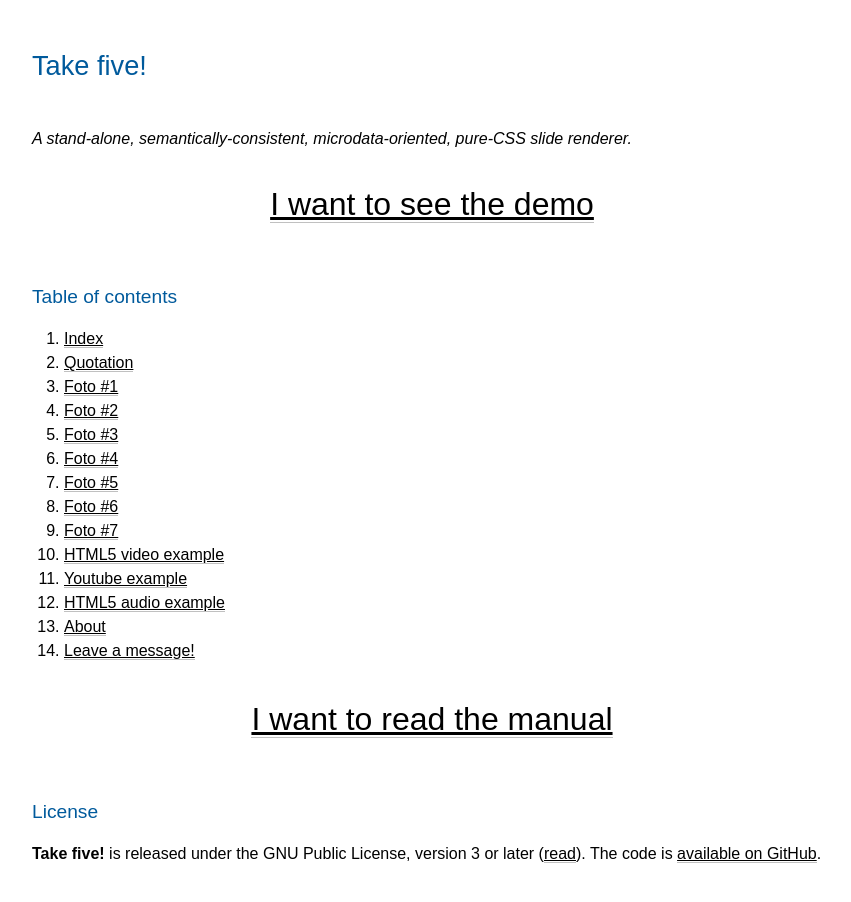
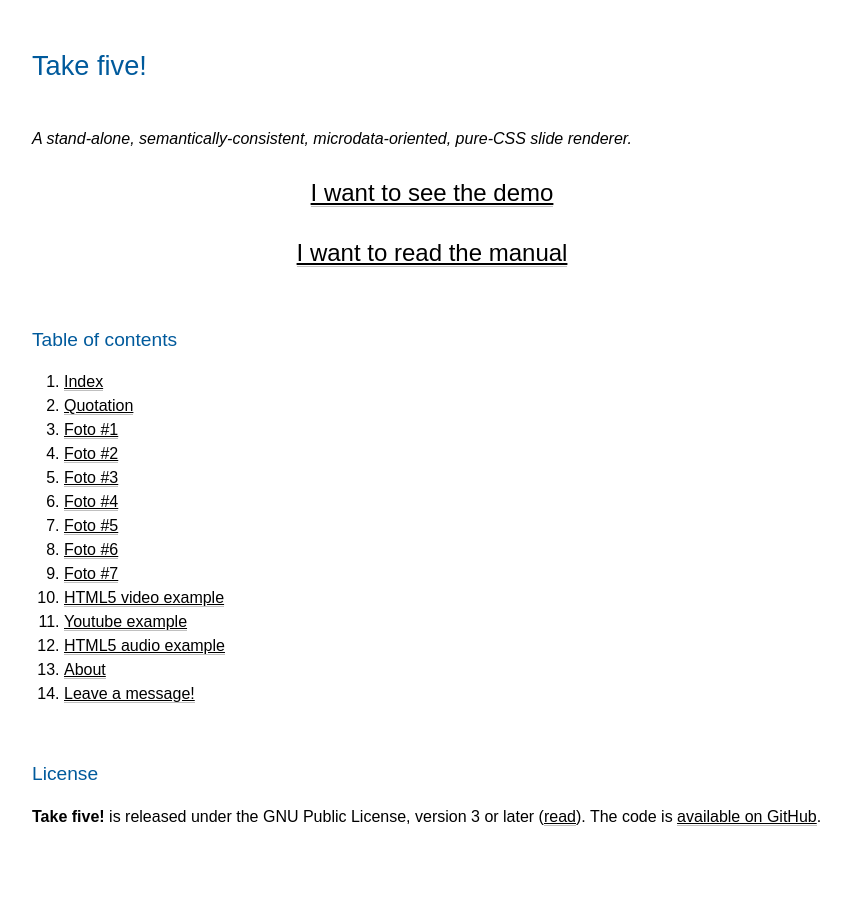
Before and after one commit to madmurphy/takefive.css, a website: page docs/index.html in a window 1280 px wide. Shown: the whole page, without its empty margins (235-1086 px from the left). After the commit the page ends 877 px from the top, so only its background shows below. Drawn offline with Linux system fonts and the light colour scheme.

Commit message:
New release

```diff
--- a/docs/index.html
+++ b/docs/index.html
@@ -137,7 +137,8 @@
 <h1>Take five!</h1>
 <h5>A stand-alone, semantically-consistent, microdata-oriented, pure-CSS slide renderer.</h5>
 
-<p style="text-align: center; font-size: 2em;"><a href="#my-gallery">I want to see the demo</a></p>
+<p style="text-align: center; font-size: 1.5em;"><a href="#my-gallery">I want to see the demo</a></p>
+<p style="text-align: center; font-size: 1.5em;"><a href="man.html">I want to read the manual</a></p>
 
 <nav>
 	<h3>Table of contents</h3>
@@ -158,8 +159,6 @@
 		<li><a href="#example-gallery-contact-me">Leave a message!</a></li>
 	</ol>
 </nav>
-
-<p style="text-align: center; font-size: 2em;"><a href="man.html">I want to read the manual</a></p>
 
 <section itemscope itemtype="http://schema.org/ImageGallery">
 
```
Also changed, not shown: docs/man.html (+2 -2 lines).
